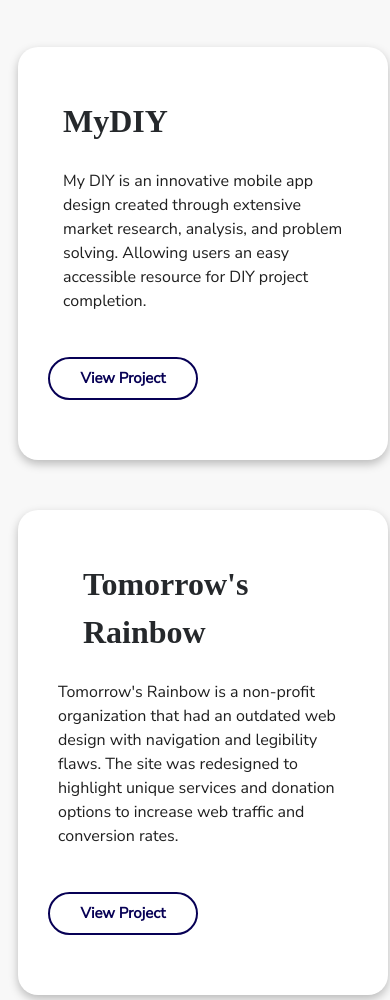
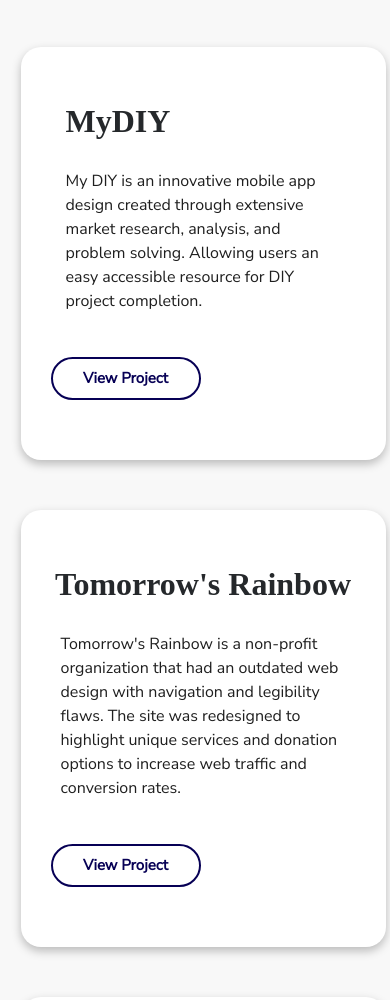
Before and after one commit to AmberDiPietro/UX_UI_HW_18, a plain HTML site: page index.html in a window 390 px wide. Shown: the part 684-1684 px from the top of the page. Drawn offline with Linux system fonts and the light colour scheme.

Commit message:
updated mobilep project size

```diff
--- a/style.css
+++ b/style.css
@@ -2379,7 +2379,7 @@ body {
       display: flex;
       flex-direction: row;
       justify-content: center;
-      align-content: space-between;
+      align-content: center;
       align-items: center;
       height: auto;
       width: 100%;
@@ -2390,7 +2390,7 @@ body {
       justify-content: center;
       align-items: center;
      width: 100%;
-      max-width: 350px;
+      max-width: 345px;
       height: auto;
       border-radius: 20px 20px 20px 20px;
       padding: 50px 10px 40px 10px;
@@ -2447,7 +2447,7 @@ body {
       display: flex;
       flex-direction: row;
       justify-content: center;
-      align-content: space-between;
+      align-content: center;
       align-items: center;
       height: auto;
       width: 100%;
@@ -2459,7 +2459,7 @@ body {
       justify-content: center;
       align-items: center;
      width: 100%;
-      max-width: 350px;
+      max-width: 345px;
       height: auto;
       border-radius: 20px 20px 20px 20px;
       padding: 50px 10px 40px 10px;
@@ -2475,7 +2475,7 @@ body {
       font-weight: bold;
       font-stretch: normal;
       font-style: normal;
-      padding: 0 0 0 55px;
+      padding: 0 0 0 0px;
       line-height: 1.5;
       letter-spacing: normal;
       text-align: left;
@@ -2499,7 +2499,7 @@ body {
       display: flex;
       flex-direction: row;
       justify-content: center;
-      align-content: space-between;
+      align-content: center;
       align-items: center;
       height: auto;
       width: 100%;
@@ -2510,7 +2510,7 @@ body {
       justify-content: center;
       align-items: center;
      width: 100%;
-      max-width: 350px;
+      max-width: 345px;
       height: auto;
       border-radius: 20px 20px 20px 20px;
       padding: 50px 10px 40px 10px;
```
